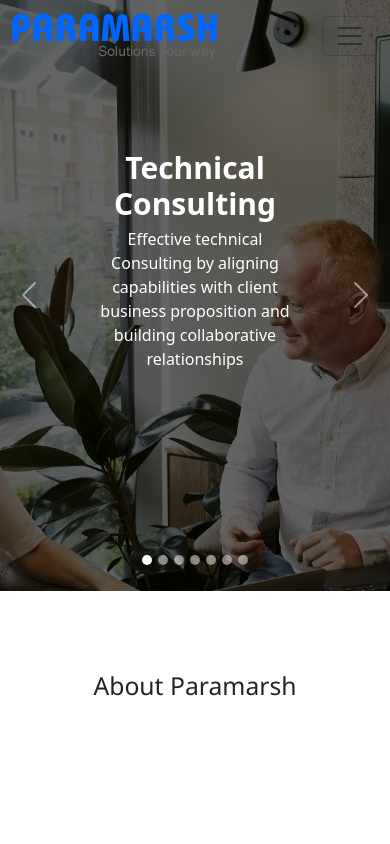
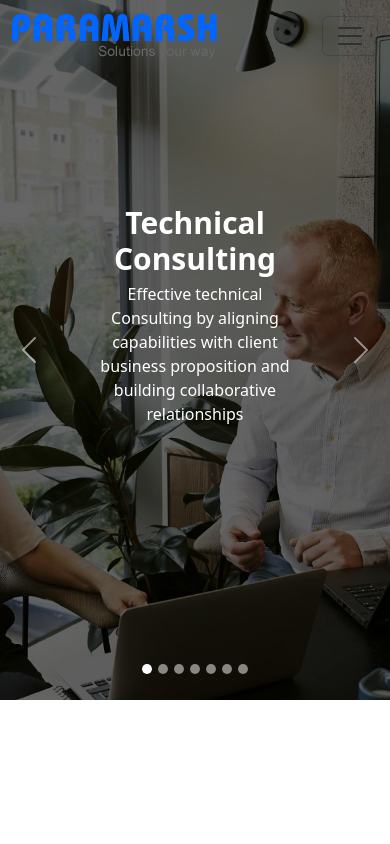
Before and after one commit to curiousdilip/paramarsh, a Next.js app: page / in a window 390 px wide. Shown: the top 844 px of the page. Built offline with nearby package versions, Linux system fonts and the light colour scheme.

Commit message:
Update hero-slider.css

```diff
--- a/app/components/hero-slider.css
+++ b/app/components/hero-slider.css
@@ -85,7 +85,7 @@
 @media (max-width: 768px) {
   #hero-slider .carousel-inner .carousel-item {
     height: 700px;
-    max-height: 70vh;
+    max-height: 100vh;
   }
 
   #hero-slider .carousel-inner .carousel-caption h5 {
```
